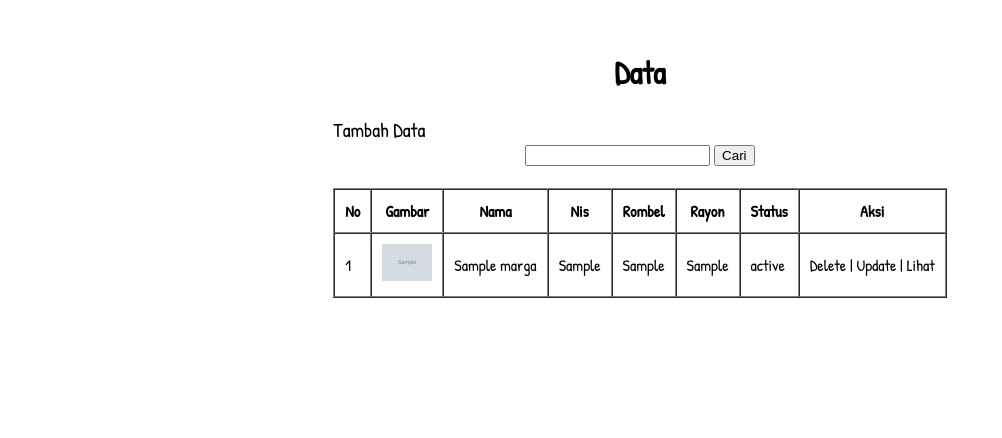
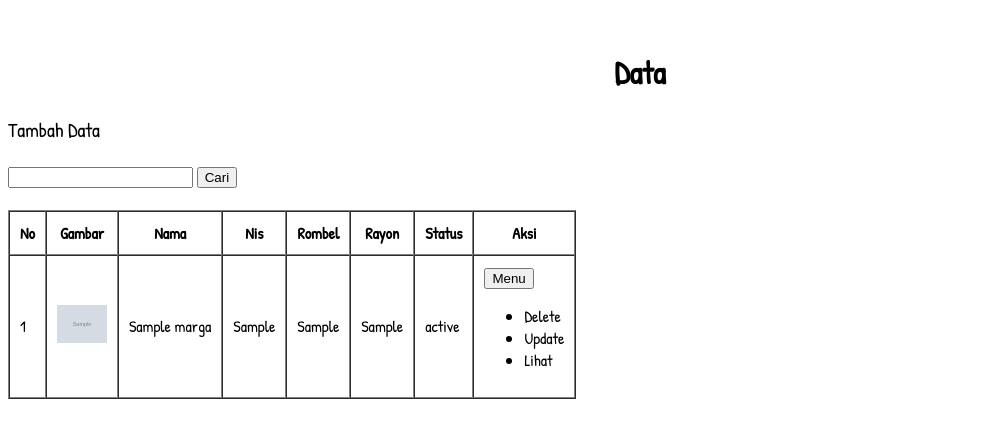
Before and after one commit to sufyanfauzan/CRUD-Simple, a PHP site: page / in a window 1280 px wide. Shown: the top 438 px of the page, without its empty margins (0-1002 px from the left). Run offline with PHP 8.4, Linux system fonts and the light colour scheme; tables that the repository leaves empty or names only in its code hold one stand-in row (values such as "Sample post"); grey boxes marked "Sample" are stand-in pictures.

Commit message:
Add files via upload

```diff
--- /dev/null
+++ b/index.js
@@ -0,0 +1,6 @@
+const image = document.querySelector('img');
+const input = document.querySelector('input[type="file"]');
+
+input.addEventListener('change', () => {
+  image.src = URL.createObjectURL(input.files[0]);
+});
--- a/index.php
+++ b/index.php
@@ -15,25 +15,14 @@ if (isset($_POST["cari"]))
   <meta http-equiv="X-UA-Compatible" content="IE=edge">
   <meta name="viewport" content="width=device-width, initial-scale=1.0">
   <title>CRUD</title>
-  <link rel="stylesheet" href="style.css">
-  <style>
-    .cari {
-      display: flex;
-      justify-content: center;
-    }
-
-    html {
-      display: flex;
-      justify-content: center;
-    }
-  </style>
+  <link rel="stylesheet" href="assets/index.css">
+  <link rel="stylesheet" href="assets/style.css">
 </head>
-
 <body>
   <br>
   <h1 style="text-align:center;">Data</h1>
   <a style="text-decoration: none; color:black; font-size:20px" href="tambah.php">Tambah Data</a>
-
+  <br><br>
   <div class="cari">
     <form action="" method="post">
       <input type="text" name="keyword" size="20" autocomplete="off">
@@ -41,7 +30,7 @@ if (isset($_POST["cari"]))
     </form>
   </div>
   <br>
-
+  <div class="table-responsive">
     <table border="1" cellpadding="10" cellspacing="0">
       <thead>
         <tr>
@@ -67,21 +56,21 @@ if (isset($_POST["cari"]))
             <td><?= $student["rayon"]; ?></td>
             <td><?= $student["status"]; ?></td>
             <td>
-            <a style="text-decoration: none; color:black;" href="delete.php?id=<?= $student["id"] ?>" onclick="return confirm('Hapus data?');">Delete</a>
-            |
-            <a style="text-decoration: none; color:black;" href="update.php?id=<?= $student["id"] ?>">Update</a>
-            |
-            <a style="text-decoration: none; color:black;" href="lihat.php?id=<?= $student["id"] ?>">Lihat</a>
+              <div class="dropdown">
+                <button class="dropbtn">Menu</button>
+                <ul class="dropdown-content">
+                  <li> <a style="text-decoration: none; color:black;" href="delete.php?id=<?= $student["id"] ?>" onclick="return confirm('Hapus data?');">Delete</a></li>
+                  <li> <a style="text-decoration: none; color:black;" href="update.php?id=<?= $student["id"] ?>">Update</a></li>
+                  <li> <a style="text-decoration: none; color:black;" href="lihat.php?id=<?= $student["id"] ?>">Lihat</a></li>
+                </ul>
+              </div>
             </td>
           </tr>
           <?php $i++; ?>
         <?php } ?>
-
       </tbody>
-
     </table>
-
-
+  </div>
 </body>
 
 </html>
```
Also changed, not shown: lihat.php (+1 -8 lines), tambah.php (+4 -16 lines), update.php (+4 -17 lines). Lines whose indentation alone changed are shown as unchanged.
